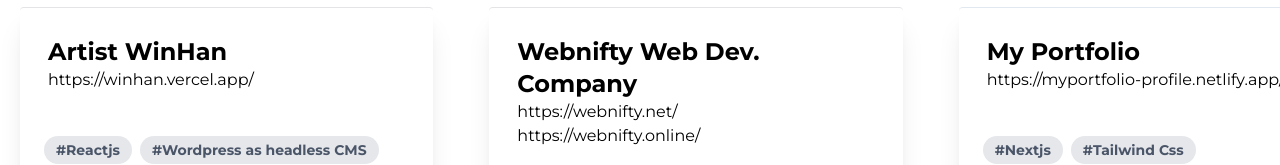
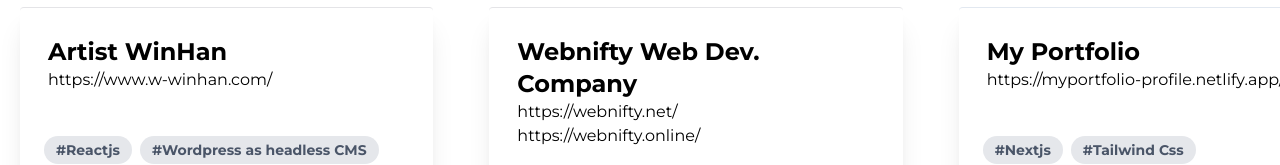
Before and after one commit to julymoe/myportfolio, a Next.js app: page /work in a window 1280 px wide. Shown: the part 335-500 px from the top of the page. Built offline with nearby package versions, Linux system fonts and the light colour scheme.

Commit message:
a hover color

```diff
--- a/components/Work.jsx
+++ b/components/Work.jsx
@@ -63,7 +63,7 @@ const Work = () => {
             <div className="h-auto item basis-1/3 cursor-grab grow-1 shrink-0 shadow-xl transition ease-in-out rounded hover:-translate-y-1 hover:scale-110 border-t border-zinc-200">
               <div className="p-7">
                 <h3 className="text-2xl font-semibold">Artist WinHan</h3>
-                <a href="https://winhan.vercel.app/" target="_blank" rel="noopener noreferrer">https://winhan.vercel.app/</a>
+                <a href="https://www.w-winhan.com/" target="_blank" rel="noopener noreferrer">https://www.w-winhan.com/</a>
               </div>
               <div className="px-6 pt-4 pb-5">
                 <span className="inline-block bg-gray-200 rounded-full px-3 py-1 text-sm font-semibold text-gray-700 mr-2 mb-2">
--- a/styles/globals.css
+++ b/styles/globals.css
@@ -32,6 +32,10 @@ a {
   right: 0;
 } */
 
+a:hover{
+  color: rgb(245 158 11);
+}
+
 .sideMenu{
   margin: 4.5rem 1.4rem;
 }
```
